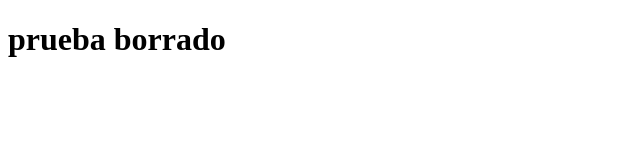
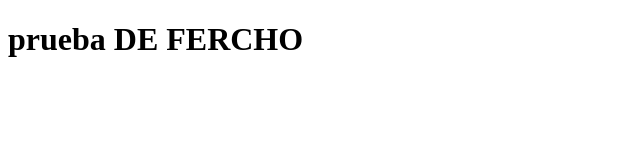
Before and after one commit to FerAlonso21/ProyectoJuegoAnimales, a plain HTML site: page index.html in a window 1280 px wide. Shown: the whole page, without its empty margins (0-640 px from the left). Drawn offline with Linux system fonts and the light colour scheme.

Commit message:
kjasdhkj

```diff
--- a/index.html
+++ b/index.html
@@ -8,7 +8,7 @@
     <link rel="stylesheet" href="./css/EstiloIndex.css">
 </head>
 <body>
-    <h1>prueba borrado </h1>
+    <h1>prueba DE FERCHO </h1>
     <script src="./js/FuncionesIndex.js"></script>
 </body>
 </html>
```
